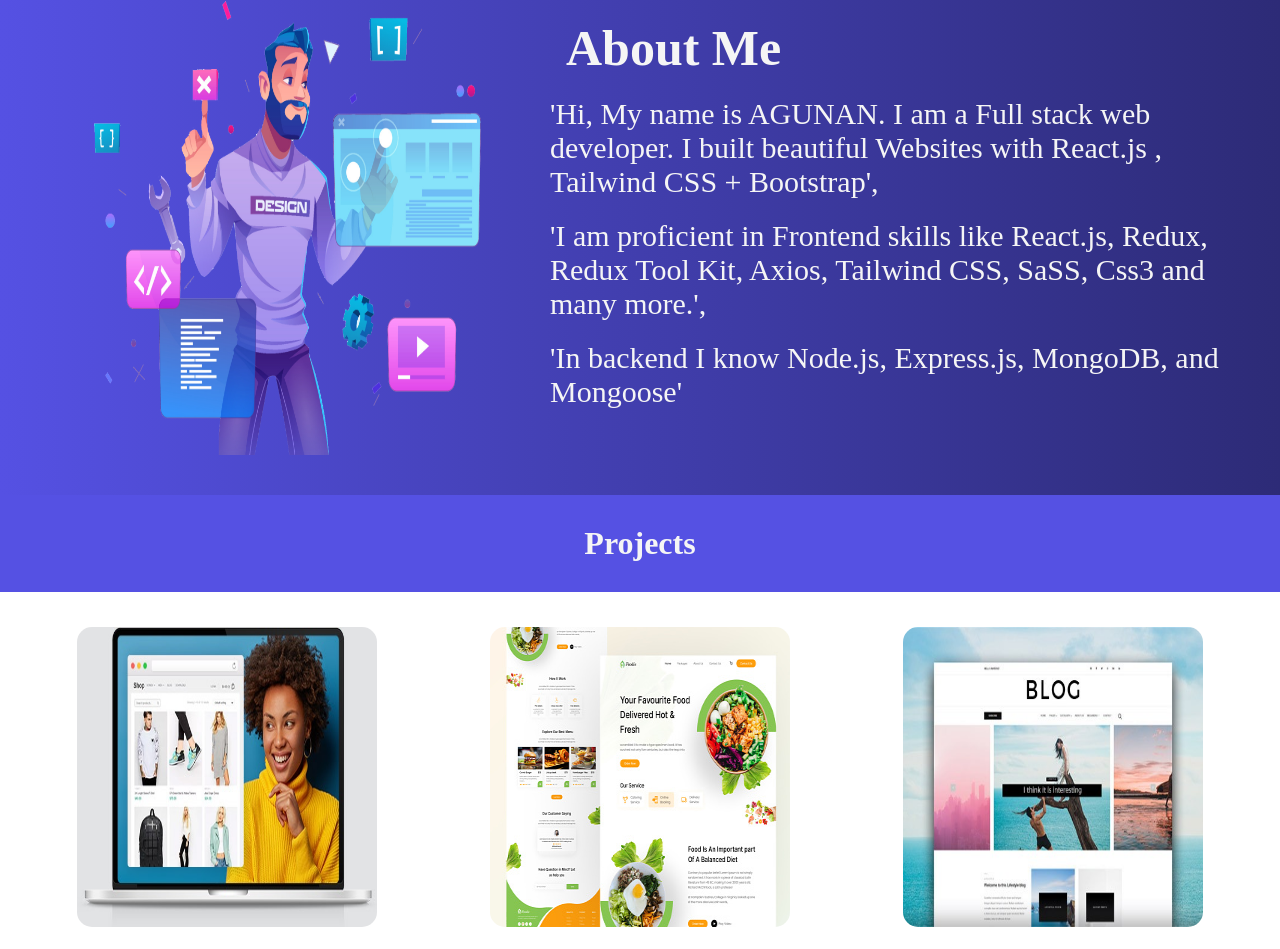
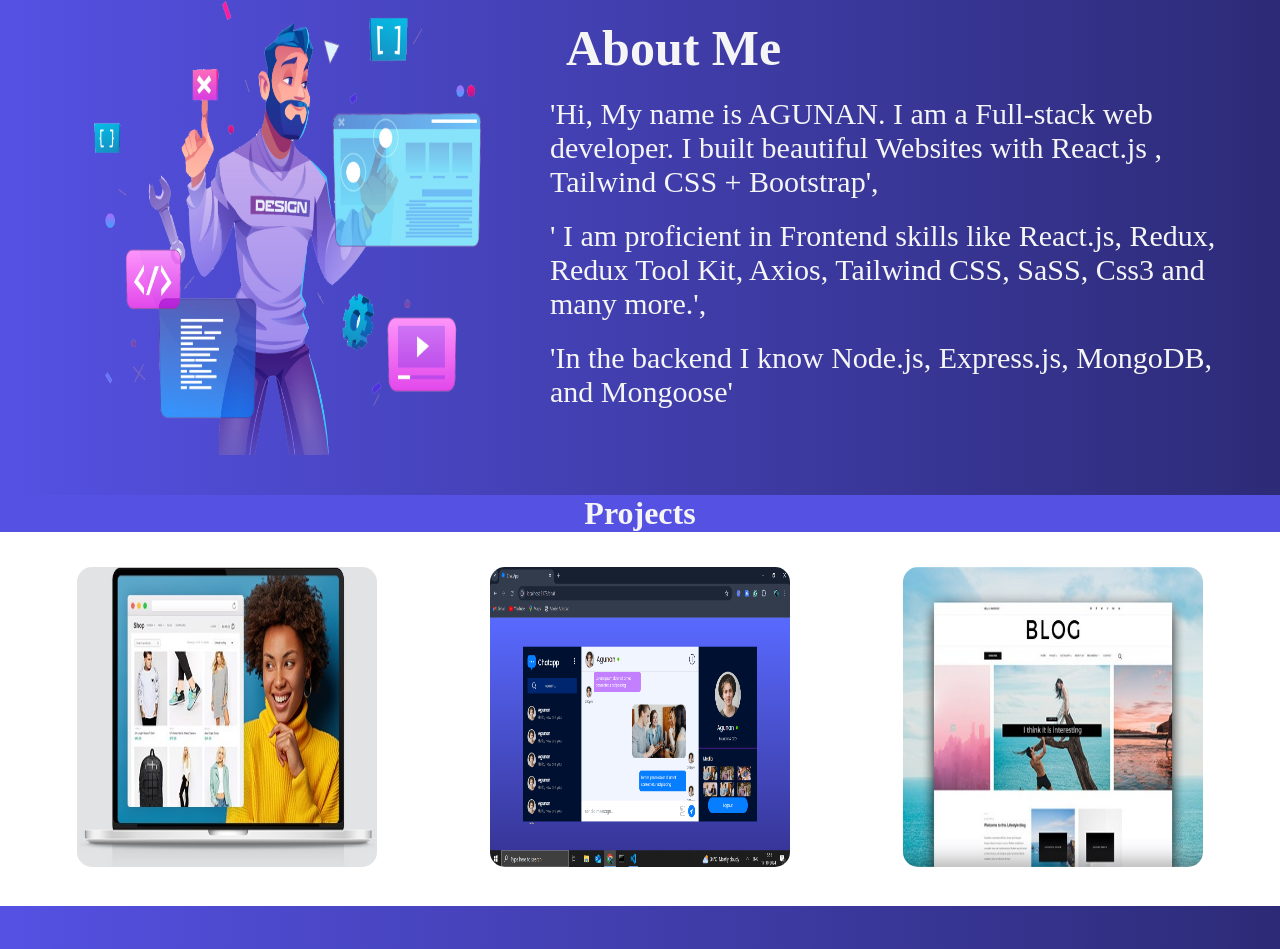
Before and after one commit to AGUNAN/portfolio, a plain HTML site: page index.html in a window 1280 px wide. Shown: the part 655-1604 px from the top of the page. Drawn offline with Linux system fonts and the light colour scheme.

Commit message:
Update index.html
chatapp added

```diff
--- a/index.html
+++ b/index.html
@@ -40,21 +40,21 @@
         </div>
         <div  class="abouttext">
            <h3>About Me</h3>
-           <li>'Hi, My name is AGUNAN. I am a Full stack web developer. I built beautiful Websites with React.js , Tailwind CSS + Bootstrap',</li>
-           <li>'I am proficient in Frontend skills like React.js, Redux, Redux Tool Kit, Axios, Tailwind CSS, SaSS, Css3 and many more.',</li>
-        <li> 'In backend I know Node.js, Express.js, MongoDB, and Mongoose'</li>
+           <li>'Hi, My name is AGUNAN. I am a Full-stack web developer. I built beautiful Websites with React.js , Tailwind CSS + Bootstrap',</li>
+           <li>' I am proficient in Frontend skills like React.js, Redux, Redux Tool Kit, Axios, Tailwind CSS, SaSS, Css3 and many more.',</li>
+        <li> 'In the backend I know Node.js, Express.js, MongoDB, and Mongoose'</li>
         </div>
 
     </div>
 
-    <div style="color: whitesmoke;background-color: #5551e3 ;padding:30px ; text-align: center;"><h1>Projects</h1></div>
+    <div style="color: whitesmoke;background-color: #5551e3 ;padding:30 px ; text-align: center;"><h1>Projects</h1></div>
     <div class="Projects" >
 
         <div class="project1">
             <img  src="./ecommerce-websites.jpg" alt="img"/>
         </div>
         <div class="project2">
-            <img  src="./food-ecommerce.jpg" alt="img"/>
+           <a href="https://chat-app-greatstack.vercel.app/"> <img  src="./chatapp.png" alt="img"/></a>
         </div>
         <div class="project3">
             <img  src="./website-blog.jpg" alt="img"/>
```
